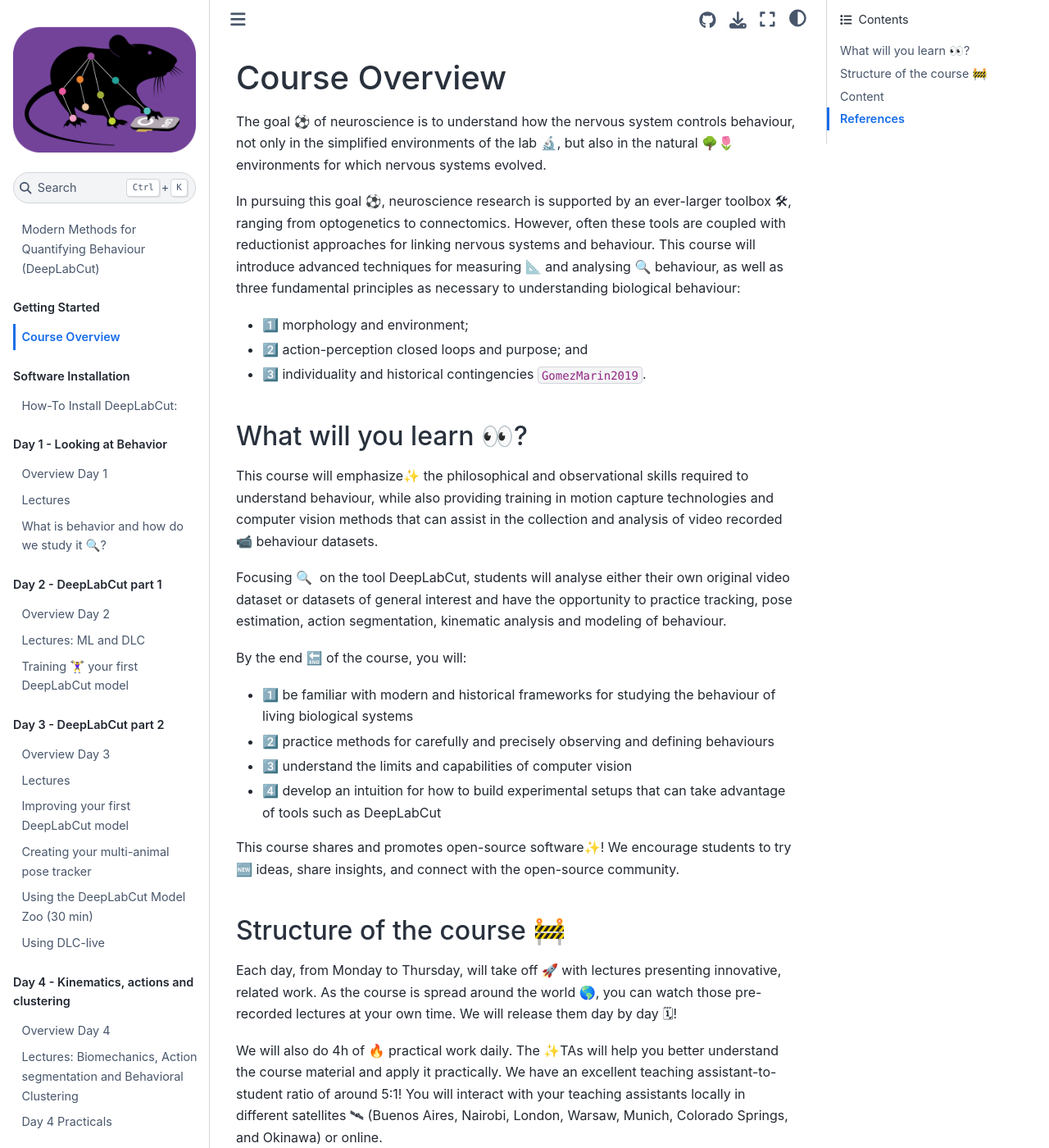
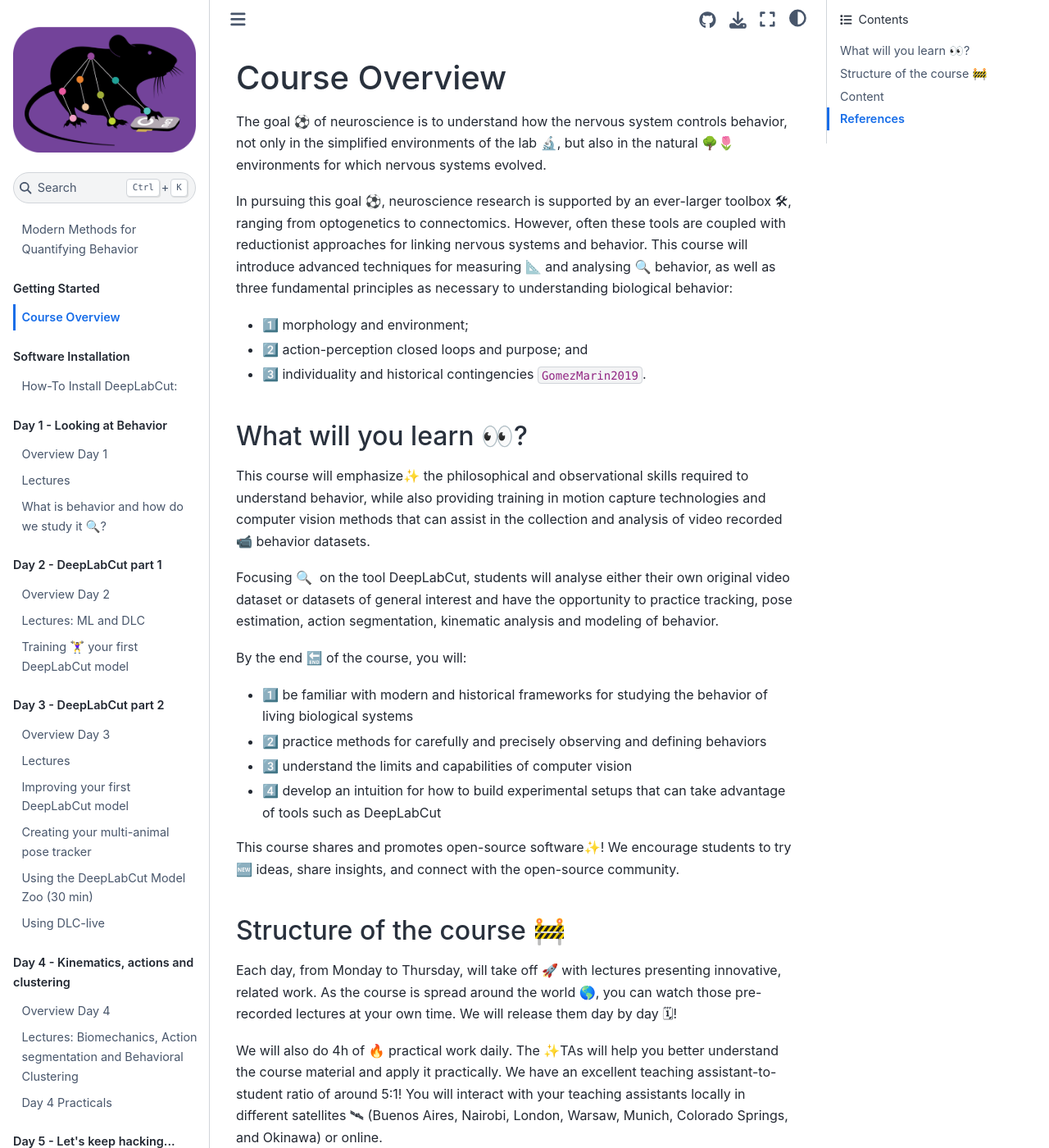
Before and after one commit to AlexEMG/DLC-Cajal-Course, a Jupyter Book: the page built from content/CourseOverviewGuide.md, in a window 1280 px wide and 1400 px high. Shown: the whole window at 82% size. Built offline with Jupyter Book 1.0.4 settings and Sphinx 7.4.7 and the Sphinx Book theme 1.1.4, drawn with Linux system fonts in a browser that asks for light colours; cross-references to code outside the pages are shown as plain code; some of the changed text lies outside the part shown.

Commit message:
updated british spelling, refs for action segmentation

```diff
--- a/content/CourseOverviewGuide.md
+++ b/content/CourseOverviewGuide.md
@@ -1,8 +1,8 @@
 # Course Overview
 
-The goal ⚽️ of neuroscience is to understand how the nervous system controls behaviour, not only in the simplified environments of the lab 🔬, but also in the natural 🌳🌷 environments for which nervous systems evolved.
+The goal ⚽️ of neuroscience is to understand how the nervous system controls behavior, not only in the simplified environments of the lab 🔬, but also in the natural 🌳🌷 environments for which nervous systems evolved.
 
-In pursuing this goal ⚽️, neuroscience research is supported by an ever-larger toolbox 🛠, ranging from optogenetics to connectomics. However, often these tools are coupled with reductionist approaches for linking nervous systems and behaviour. This course will introduce advanced techniques for measuring 📐 and analysing 🔍 behaviour, as well as three fundamental principles as necessary to understanding biological behaviour:
+In pursuing this goal ⚽️, neuroscience research is supported by an ever-larger toolbox 🛠, ranging from optogenetics to connectomics. However, often these tools are coupled with reductionist approaches for linking nervous systems and behavior. This course will introduce advanced techniques for measuring 📐 and analysing 🔍 behavior, as well as three fundamental principles as necessary to understanding biological behavior:
 
 - 1️⃣ morphology and environment;
 - 2️⃣ action-perception closed loops and purpose; and
@@ -10,14 +10,14 @@ In pursuing this goal ⚽️, neuroscience research is supported by an ever-larg
 
 ## What will you learn 👀?
 
-This course will emphasize✨ the philosophical and observational skills required to understand behaviour, while also providing training in motion capture technologies and computer vision methods that can assist in the collection and analysis of video recorded 📹 behaviour datasets.
+This course will emphasize✨ the philosophical and observational skills required to understand behavior, while also providing training in motion capture technologies and computer vision methods that can assist in the collection and analysis of video recorded 📹 behavior datasets.
 
-Focusing 🔍  on the tool DeepLabCut, students will analyse either their own original video dataset or datasets of general interest and have the opportunity to practice tracking, pose estimation, action segmentation, kinematic analysis and modeling of behaviour.
+Focusing 🔍  on the tool DeepLabCut, students will analyse either their own original video dataset or datasets of general interest and have the opportunity to practice tracking, pose estimation, action segmentation, kinematic analysis and modeling of behavior.
 
 By the end 🔚 of the course, you will:
 
-- 1️⃣ be familiar with modern and historical frameworks for studying the behaviour of living biological systems
-- 2️⃣ practice methods for carefully and precisely observing and defining behaviours
+- 1️⃣ be familiar with modern and historical frameworks for studying the behavior of living biological systems
+- 2️⃣ practice methods for carefully and precisely observing and defining behaviors
 - 3️⃣ understand the limits and capabilities of computer vision
 - 4️⃣ develop an intuition for how to build experimental setups that can take advantage of tools such as DeepLabCut
 
@@ -36,10 +36,10 @@ Please do not hesitate to reach out to us if you have any questions (⁇)
 
 ## Content
 
-### [Day 1 – What is animal behaviour 🤔 ?](Day1_Overview.md)
+### [Day 1 – What is animal behavior 🤔 ?](Day1_Overview.md)
 
-- Historical and current theoretical frameworks for the study of behaviour in living biological systems.
-- Practical exercises for training 🏋️‍♀️ skills in observing and defining behaviours.
+- Historical and current theoretical frameworks for the study of behavior in living biological systems.
+- Practical exercises for training 🏋️‍♀️ skills in observing and defining behaviors.
 
 ### [Day 2 – Pose Tracking I](Day2_Overview.md)
 
@@ -56,8 +56,8 @@ Please do not hesitate to reach out to us if you have any questions (⁇)
 ### [Day 4 – Analysis by eye 👁 and by computer 💻](Day3_Overview.md)
 
 - Movement kinematics in living biological systems
-- Action segmentation and clustering – when does a behaviour start and end?
-- Analyse your original video dataset of behaviour
+- Action segmentation and clustering – when does a behavior start and end?
+- Analyse your original video dataset of behavior
 
 ### [Day 5 – Working on your data and discussion](Day5_Overview.md)
 
```
Also changed, not shown: README.md (+2 -2 lines), content/Day4_Lectures.md (+12 -22 lines).
